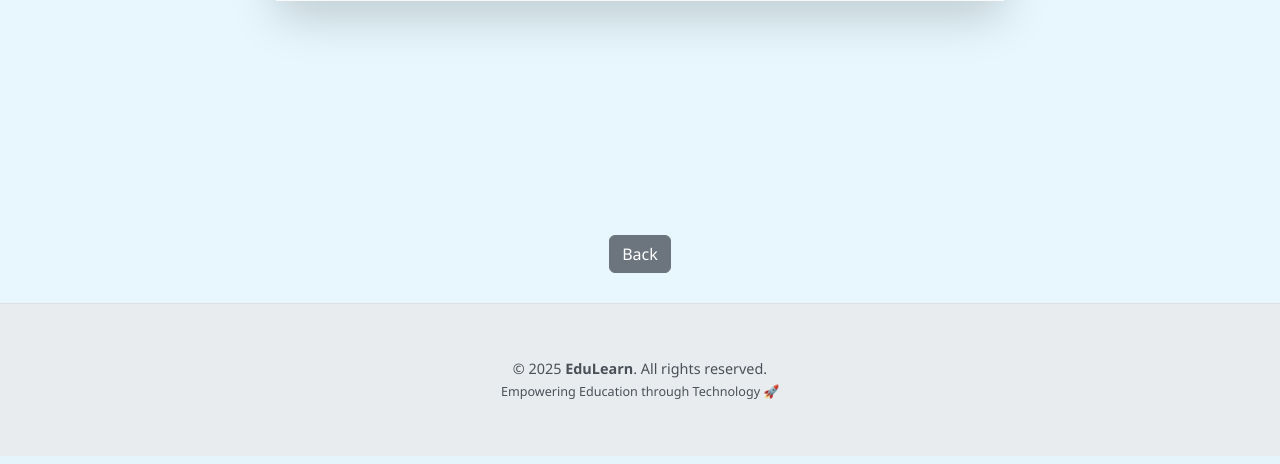
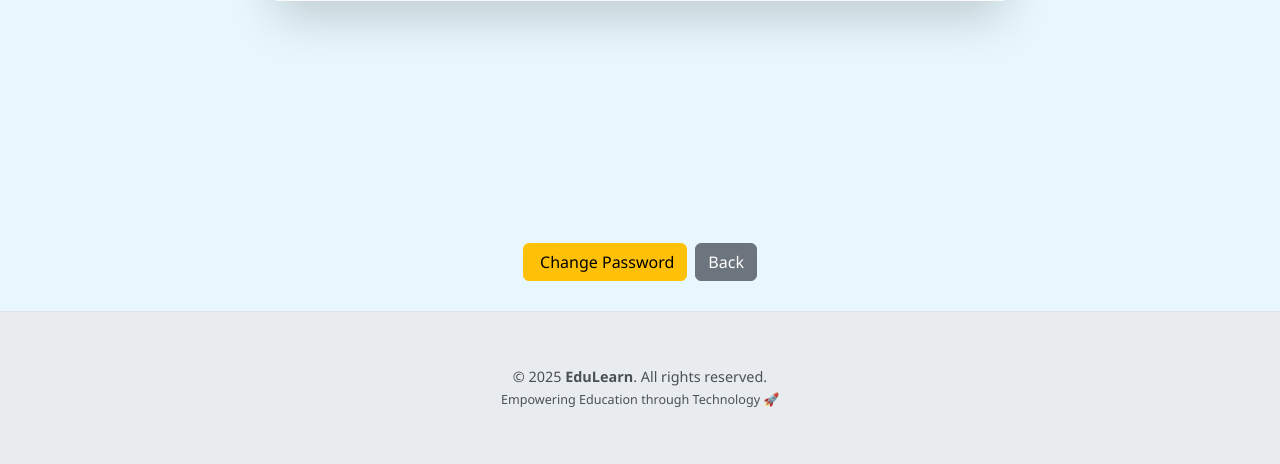
Before and after one commit to Kangaeruhito14/EduLearn_-A_Demo_Django_Project-, a Django app: page /profile/ in a window 1280 px wide. Shown: the part 749-1213 px from the top of the page. Before the commit the page ends 1149 px from the top, so only its background shows below. Run offline with Django 5.2, Linux system fonts and the light colour scheme; a user stored in the database is signed in; some libraries are stand-ins or nearby versions.

Commit message:
Update commit-all-edit-40

```diff
--- a/Templates/courses/login.html
+++ b/Templates/courses/login.html
@@ -19,6 +19,9 @@
             <button type="submit" class="btn btn-primary w-100 mt-3">Login</button>
           </form>
 
+          <p class="mt-2 text-center">
+            <a href="{% url 'password_reset' %}">Forgot your password?</a>
+          </p>
           <p class="mt-4 text-center">
             Don’t have an account?
             <a href="{% url 'register' %}" class="text-decoration-none fw-semibold">Register</a>
--- a/Templates/courses/profile.html
+++ b/Templates/courses/profile.html
@@ -22,7 +22,10 @@
 </div>
 
 <!-- Move the back button below -->
-<div class="d-flex justify-content-center mt-2">
+<div class="d-flex justify-content-center mt-3">
+    <a href="{% url 'password_change' %}" class="btn btn-warning me-2">
+        <i class="bi bi-shield-lock-fill me-1"></i>Change Password
+    </a>
     <a href="javascript:history.back()" class="btn btn-secondary">Back</a>
 </div>
 
--- a/courses/views.py
+++ b/courses/views.py
@@ -6,6 +6,7 @@ from django.core.mail import send_mail
 from .models import Course, Lesson, Student
 from .forms import CourseForm, LessonForm, StudentForm, UserUpdateForm
 from django.contrib import messages
+from django.conf import settings
 # from django.views.generic import ListView, DetailView
 # from django.views.generic.edit import CreateView
 # from django.urls import reverse_lazy
@@ -22,8 +23,8 @@ def home(request):
         send_mail(
             subject=f'Contact Form from {email}',
             message=message,
-            from_email='noreply@edulearn.com',
-            recipient_list=['support@edulearn.com'],
+            from_email=settings.DEFAULT_FROM_EMAIL,
+            recipient_list=['fantasyfalcoon91@gmail.com'],
             fail_silently=False,
         )
         messages.success(request, "Your message has been sent!")
```
Also changed, not shown: eduLearn/settings.py (+7 -2 lines).
